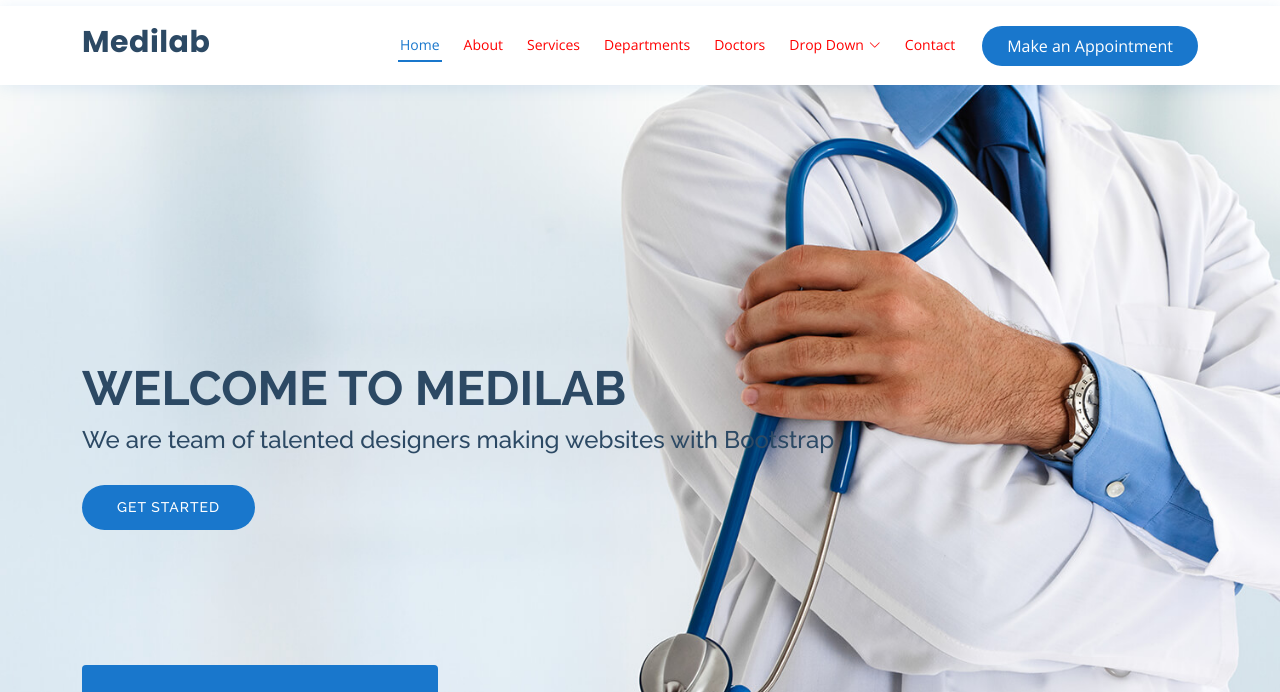
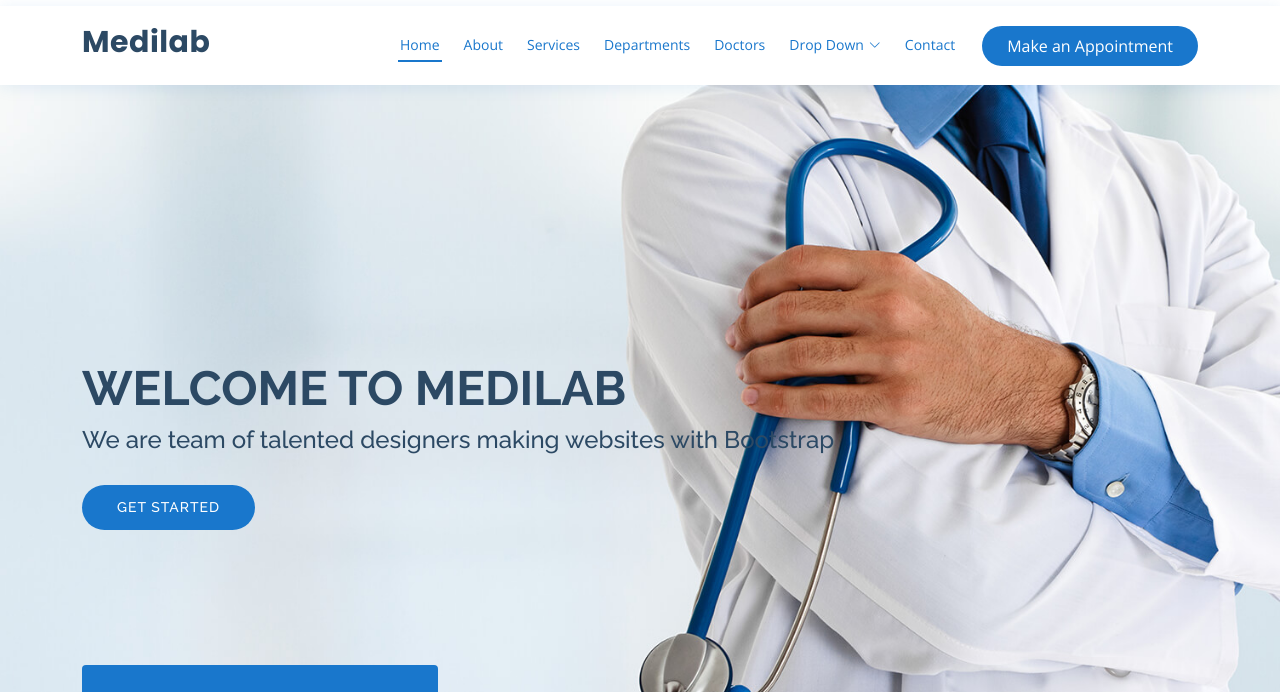
Before and after one commit to faizan-elahi/medilab, a plain HTML site: page index.html in a window 1280 px wide. Shown: the part 34-726 px from the top of the page. Drawn offline with nearby package versions, Linux system fonts and the light colour scheme.

Commit message:
Update style.css

```diff
--- a/style.css
+++ b/style.css
@@ -148,7 +148,7 @@ h1, h2, h3, h4, h5, h6{
   align-items: center !important;
   justify-content: space-between !important;
   font-size: 14px !important;
-  color: red !important;
+  color: #1977cc !important;
   white-space: nowrap !important;
   transition: 0.3s !important;
   border-bottom: 2px solid #fff !important;
```
